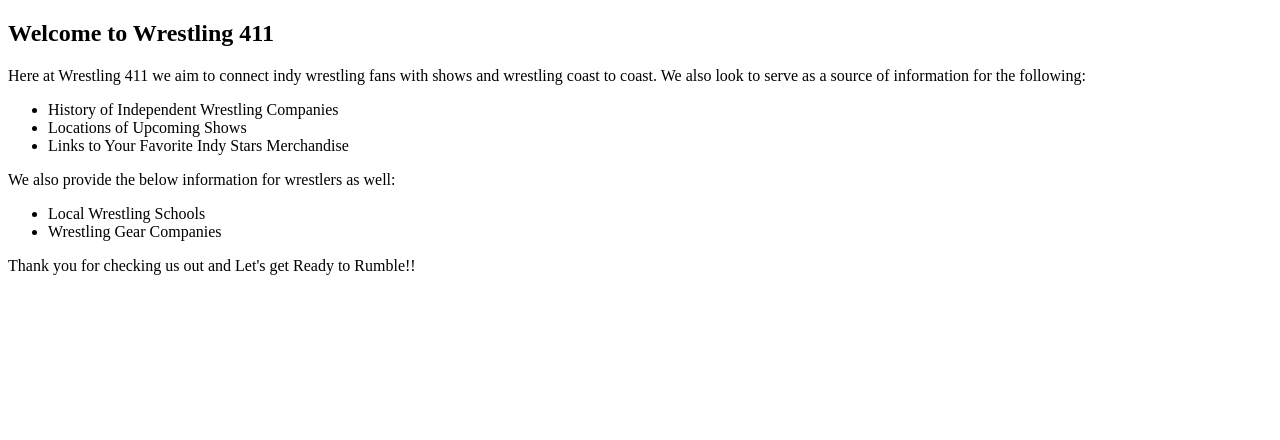
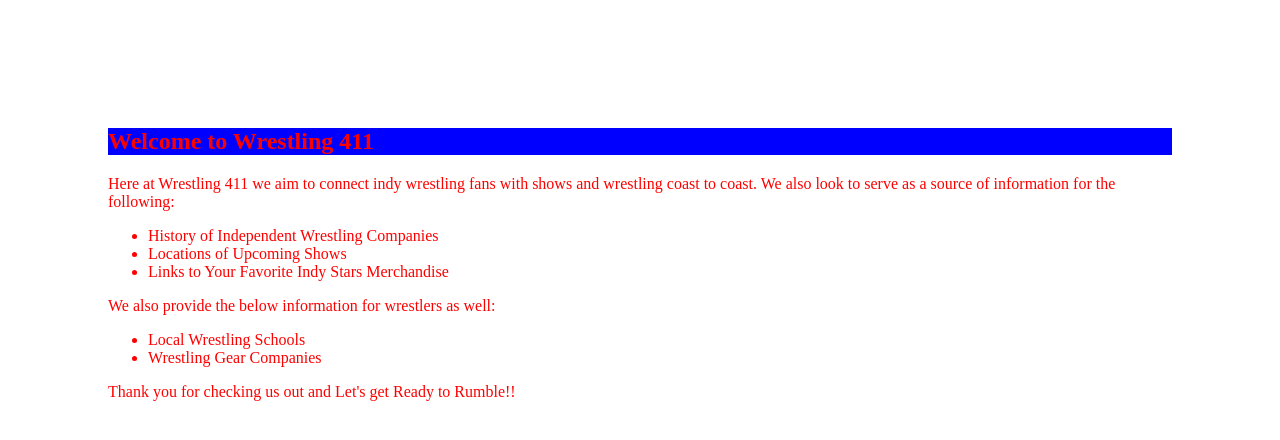
Before and after one commit to CateSpeakman/Wrestling, a plain HTML site: page index.html in a window 1280 px wide. Drawn offline with Linux system fonts and the light colour scheme.

Commit message:
Added stylesheet

```diff
--- /dev/null
+++ b/css/styles.css
@@ -0,0 +1,9 @@
+body{
+    padding:100px;
+    background-color:white;
+    color:red;
+}
+
+h1{
+    background-color:blue;
+}
--- a/index.html
+++ b/index.html
@@ -2,6 +2,7 @@
 <html lang="en">
     <head>
         <title>Indy Wrestling Coast to Coast</title>
+        <link rel='stylesheet' type="text/css" href="css/styles.css">
     </head>
 
     <body>
```
